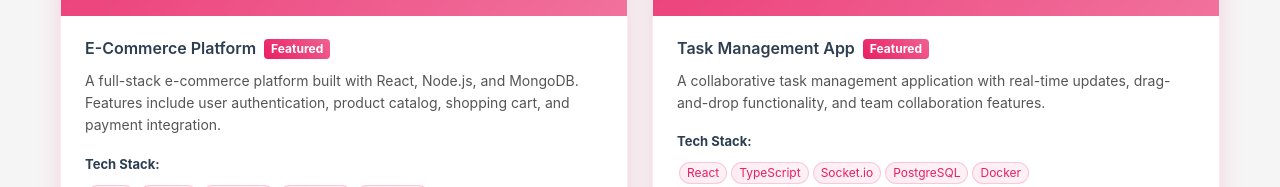
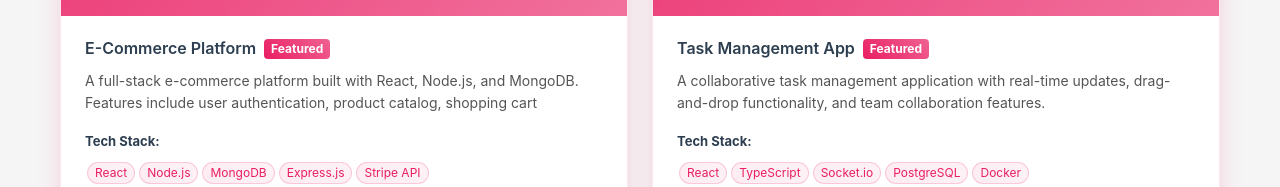
Before and after one commit to yuhtnguyen/yuhtnguyen.github.io, a React (Vite) app: page /projects in a window 1280 px wide. Shown: the part 462-649 px from the top of the page. Built offline with nearby package versions, Linux system fonts and the light colour scheme; no server answers.

Commit message:
Update project description in Projects component for clarity and conciseness

```diff
--- a/src/pages/Projects.jsx
+++ b/src/pages/Projects.jsx
@@ -20,7 +20,7 @@ const Projects = () => {
       id: 1,
       title: "E-Commerce Platform",
       description:
-        "A full-stack e-commerce platform built with React, Node.js, and MongoDB. Features include user authentication, product catalog, shopping cart, and payment integration.",
+        "A full-stack e-commerce platform built with React, Node.js, and MongoDB. Features include user authentication, product catalog, shopping cart",
       image: "/project1.jpg",
       technologies: ["React", "Node.js", "MongoDB", "Express.js", "Stripe API"],
       githubUrl: "https://github.com/yuhtnguyen/ecommerce-platform",
```
